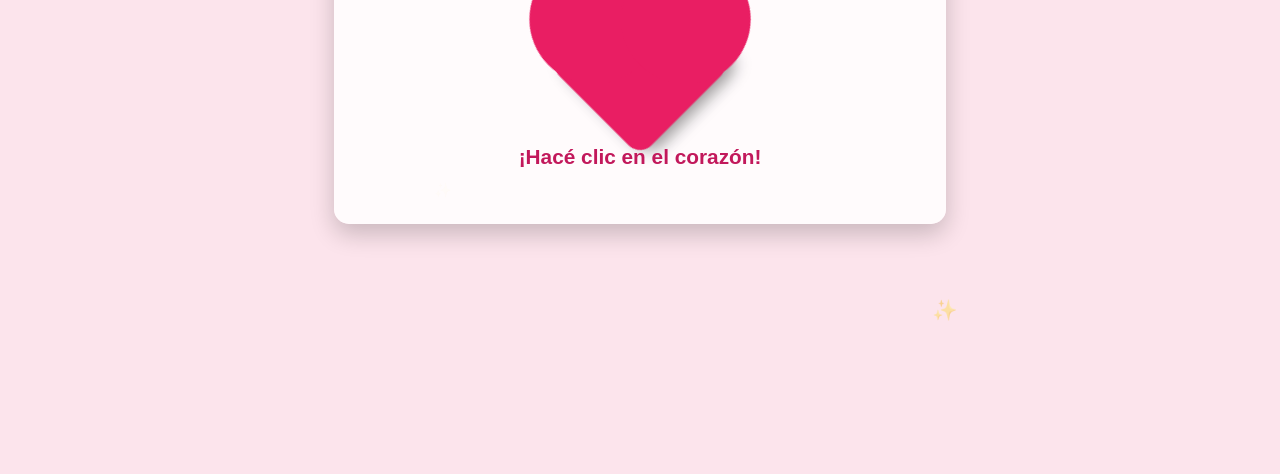
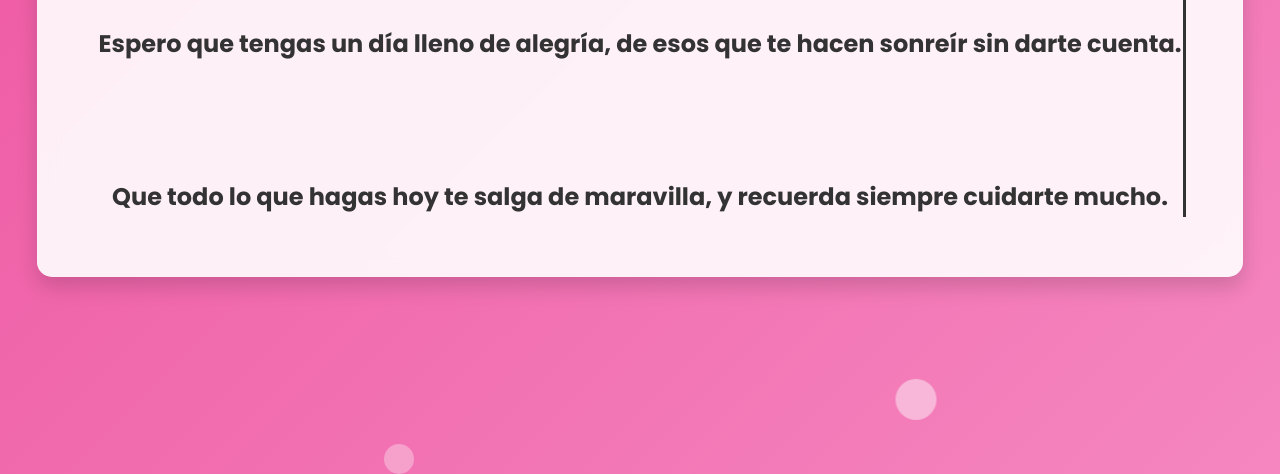
Before and after one commit to Gaston5901/tiitiiii, a plain HTML site: page index.html in a window 1280 px wide. Shown: the part 356-830 px from the top of the page. Before the commit the page ends 800 px from the top, so only its background shows below. Drawn offline with Linux system fonts and the light colour scheme.

Commit message:
mensaje nuevo

```diff
--- a/index.html
+++ b/index.html
@@ -3,49 +3,138 @@
 <head>
     <meta charset="UTF-8">
     <meta name="viewport" content="width=device-width, initial-scale=1.0">
-    <title>Corazón Secreto</title>
-    <link rel="stylesheet" href="style.css">
+    <title>Mensaje Mágico</title>
+    <style>
+        @import url('https://fonts.googleapis.com/css2?family=Poppins:wght@400;700&display=swap');
+
+        :root {
+            --color-principal: #333;
+        }
+
+        body {
+            font-family: 'Poppins', sans-serif;
+            background: linear-gradient(135deg, #A855F7, #EC4899, #F9A8D4);
+            background-size: 400% 400%;
+            animation: degradadoAnimado 15s ease infinite;
+            display: flex;
+            justify-content: center;
+            align-items: center;
+            min-height: 100vh;
+            margin: 0;
+            text-align: center;
+            color: var(--color-principal);
+            position: relative;
+            overflow: hidden;
+        }
+
+        .contenedor {
+            background-color: rgba(255, 255, 255, 0.9);
+            padding: 60px;
+            border-radius: 15px;
+            box-shadow: 0 10px 20px rgba(0, 0, 0, 0.15);
+            backdrop-filter: blur(10px);
+            max-width: 90%;
+        }
+
+        #mensaje {
+            font-size: 1.5em; /* Se redujo el tamaño de la letra aquí */
+            font-weight: 700;
+            line-height: 1.6;
+            white-space: pre-wrap;
+            overflow: hidden;
+            border-right: .15em solid var(--color-principal);
+            white-space: nowrap;
+            margin: 0 auto;
+            animation: escribir 4s steps(var(--longitud-mensaje), end) 1s forwards,
+                       blinking-cursor .75s step-end infinite;
+            --longitud-mensaje: 0;
+        }
+
+        /* Animaciones */
+        @keyframes degradadoAnimado {
+            0% { background-position: 0% 50%; }
+            50% { background-position: 100% 50%; }
+            100% { background-position: 0% 50%; }
+        }
+
+        @keyframes escribir {
+            from { width: 0; }
+            to { width: 100%; }
+        }
+
+        @keyframes blinking-cursor {
+            from, to { border-color: transparent; }
+            50% { border-color: var(--color-principal); }
+        }
+
+        /* Burbujas */
+        .burbuja {
+            position: absolute;
+            border-radius: 50%;
+            background-color: rgba(255, 255, 255, 0.6);
+            animation: flotar 4s ease-in-out infinite, cambiarOpacidad 2s ease-in-out infinite alternate;
+        }
+
+        .burbuja:nth-child(1) { width: 20px; height: 20px; bottom: -20px; left: 10%; animation-delay: 0s, 1s; }
+        .burbuja:nth-child(2) { width: 30px; height: 30px; bottom: -30px; left: 30%; animation-delay: 1s, 0.5s; }
+        .burbuja:nth-child(3) { width: 15px; height: 15px; bottom: -15px; left: 50%; animation-delay: 2s, 1.5s; }
+        .burbuja:nth-child(4) { width: 40px; height: 40px; bottom: -40px; left: 70%; animation-delay: 0.5s, 0s; }
+
+        @keyframes flotar {
+            0% { transform: translateY(0) scale(1); }
+            50% { transform: translateY(-500px) scale(1.2); }
+            100% { transform: translateY(-1000px) scale(1); }
+        }
+        @keyframes cambiarOpacidad {
+            from { opacity: 0.5; }
+            to { opacity: 1; }
+        }
+
+        /* Ajustes para celulares */
+        @media (max-width: 600px) {
+            .contenedor {
+                padding: 40px 20px;
+            }
+            #mensaje {
+                font-size: 1.2em; /* Se redujo también para celulares */
+            }
+        }
+    </style>
 </head>
 <body>
-    <div class="container">
-        <h1>¡Un Mensaje para Vos!</h1>
-        <div id="corazon-contenedor" class="heart-wrapper">
-            <div class="heart" id="corazon-clicable"></div>
-            <p id="instruccion">¡Hacé clic en el corazón!</p>
-        </div>
-        <div id="mensaje-revelado" class="mensaje-oculto">
-            <h2>¡Sorpresa!</h2>
-            <p id="mensaje-oculto">
-                Holitaaa💗 Sabía que lo ibas a abrir. Este corazón guarda todo el cariño que tengo por vos Titii. Espero que este pequeño detalle te alegre el día. Te quiero mucho 🌹🌹
-            </p>
-            <button id="cerrar-mensaje">Cerrar</button>
-        </div>
+    <div class="contenedor">
+        <div id="mensaje"></div>
     </div>
 
+    <div class="burbuja"></div>
+    <div class="burbuja"></div>
+    <div class="burbuja"></div>
+    <div class="burbuja"></div>
+
     <script>
-        // JavaScript para que el corazón funcione
-        const corazonClicable = document.getElementById('corazon-clicable');
-        const mensajeRevelado = document.getElementById('mensaje-revelado');
-        const instruccion = document.getElementById('instruccion');
-        const cerrarBoton = document.getElementById('cerrar-mensaje');
-        const corazonContenedor = document.getElementById('corazon-contenedor');
+        const mensajeElemento = document.getElementById('mensaje');
+        const mensajeCompleto = "HOLITAAA 💖💝, Te quiero y te aprecio mucho TITTII<33. \n\nEspero que tengas un día lleno de alegría, de esos que te hacen sonreír sin darte cuenta. \n\nQue todo lo que hagas hoy te salga de maravilla, y recuerda siempre cuidarte mucho.";
 
-        corazonClicable.addEventListener('click', () => {
-            corazonContenedor.classList.add('ocultar-corazon');
-            instruccion.style.display = 'none'; // Oculta la instrucción
+        let html = '';
+        mensajeCompleto.split('').forEach((caracter, index) => {
+            if (caracter === '\n') {
+                html += '<br><br>';
+            } else {
+                html += `<span>${caracter}</span>`;
+            }
+        });
+        mensajeElemento.innerHTML = html;
+
+        // Script para la animación de escritura
+        const spanMensaje = mensajeElemento.querySelectorAll('span');
+        const longitudMensaje = mensajeCompleto.replace(/\n/g, '').length;
+        mensajeElemento.style.setProperty('--longitud-mensaje', longitudMensaje);
+
+        spanMensaje.forEach((span, index) => {
+            span.style.opacity = '0';
             setTimeout(() => {
-                mensajeRevelado.classList.add('mostrar');
-                mensajeRevelado.classList.remove('mensaje-oculto');
-            }, 500); // Pequeña demora para la transición
-        });
-
-        cerrarBoton.addEventListener('click', () => {
-            mensajeRevelado.classList.remove('mostrar');
-            mensajeRevelado.classList.add('mensaje-oculto');
-            setTimeout(() => {
-                corazonContenedor.classList.remove('ocultar-corazon');
-                instruccion.style.display = 'block'; // Vuelve a mostrar la instrucción
-            }, 500); // Pequeña demora para la transición
+                span.style.opacity = '1';
+            }, index * 20);
         });
     </script>
 </body>
```
Also changed, not shown: carta linda buenos dias/index.html (added, +52 -0 lines), carta linda buenos dias/script.js (renamed from script.js), carta linda buenos dias/style.css (renamed from style.css).
